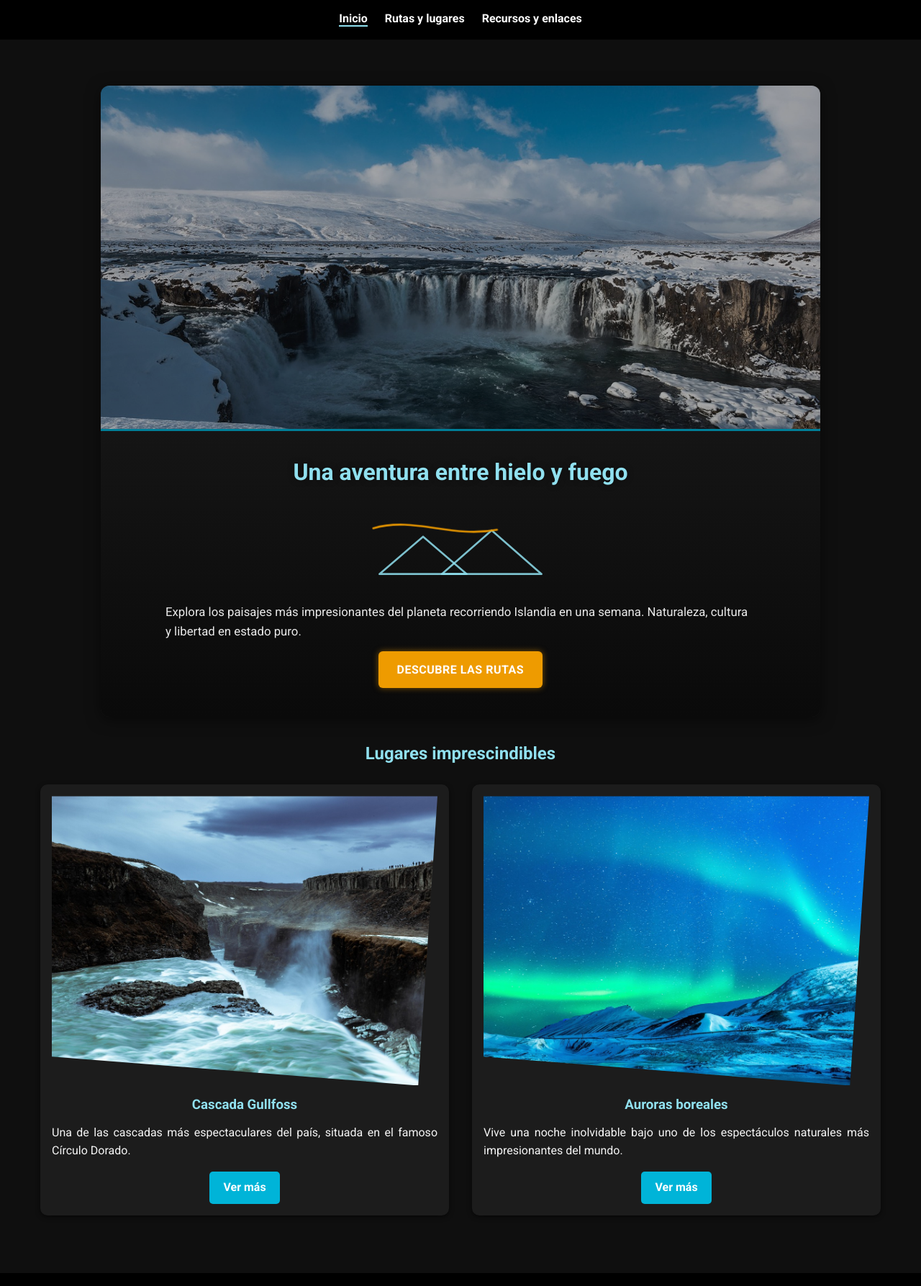
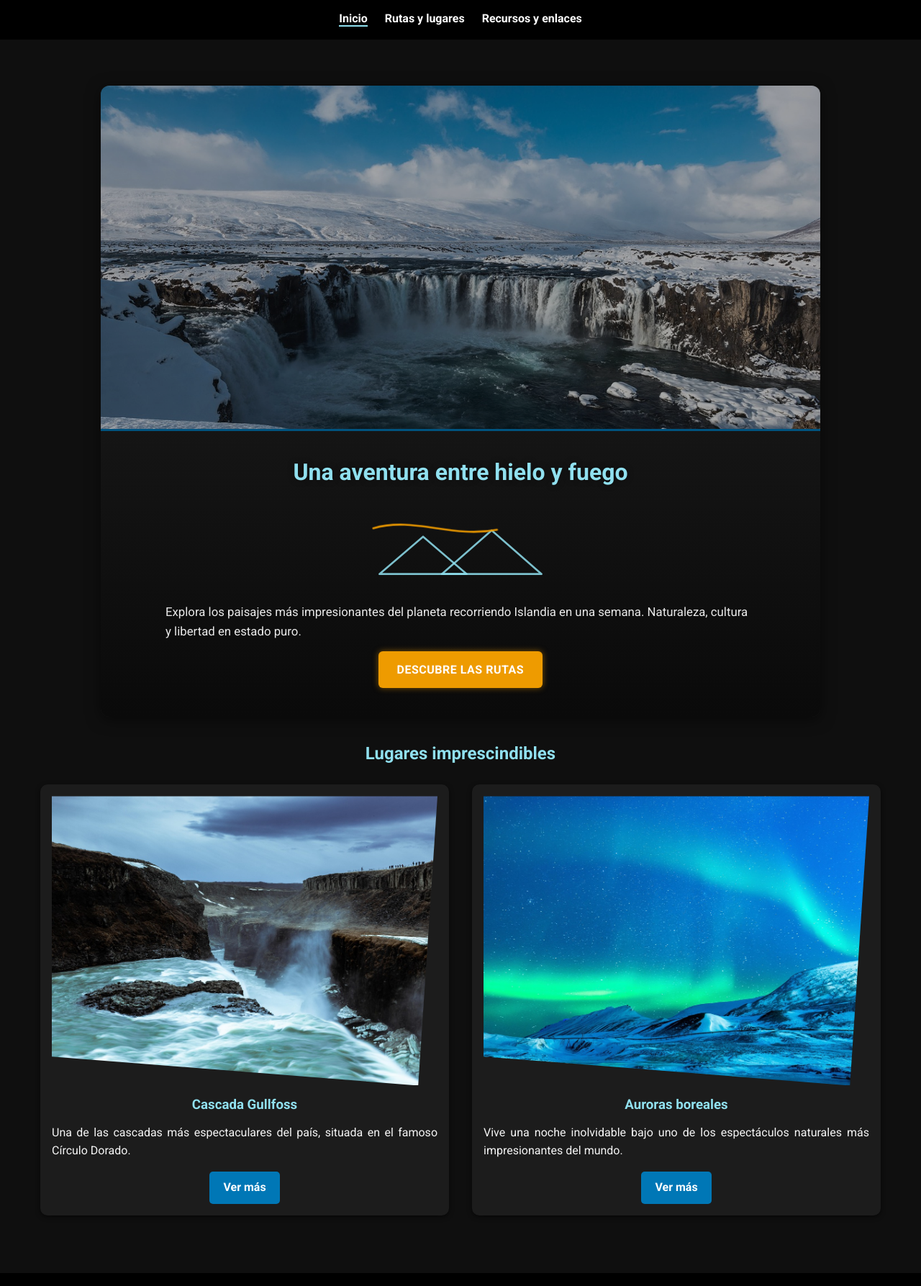
Before and after one commit to flifante/Islandia7Dias, a website built with Parcel: page src/index.html in a window 1280 px wide. Shown: the part 70-1857 px from the top of the page at 72% size. Built offline with nearby package versions, Linux system fonts and the light colour scheme.

Commit message:
PEC3:mejoras de accesibilidad index.html

```diff
--- a/src/assets/css/main.scss
+++ b/src/assets/css/main.scss
@@ -2,7 +2,7 @@
 @use "sass:color";
 
 $color-fondo: #0f0f0f;
-$color-principal: #00b4d8;
+$color-principal: #0077b6;
 $color-secundario: #90e0ef;
 $color-texto: #f5f5f5;
 $color-boton: #ee9b00;
@@ -192,6 +192,10 @@ header {
     stroke-dasharray: 200;
     stroke-dashoffset: 200;
     animation: auroraMovimiento 3s ease-out forwards, auroraFlotar 4s ease-in-out infinite alternate;
+  }
+  .svg-wrapper {
+  min-height: 120px; /* La misma altura que tu SVG */
+  display: block;
   }
 }
 
@@ -646,3 +650,9 @@ footer {
     opacity: 1;
   }
 }
+
+/* Mejora de accesibilidad */
+a:focus, button:focus {
+  outline: 3px solid $color-boton;
+  outline-offset: 4px;
+}
--- a/src/index.html
+++ b/src/index.html
@@ -6,14 +6,14 @@
     <meta name="description" content="Descubre Islandia en 7 días: una guía completa para explorar cascadas, glaciares, auroras boreales y paisajes únicos.">
     <title>Islandia en 7 días</title>
     <link rel="icon" href="./assets/images/favicon.png" type="image/png">
-    <link rel="stylesheet" href="./assets/css/main.scss">
+
+    <link rel="preload" as="image" href="./assets/images/islandia-hero.jpg?as=avif&width=1200" imagesrcset="./assets/images/islandia-hero.jpg?as=avif&width=480 480w, ./assets/images/islandia-hero.jpg?as=avif&width=800 800w, ./assets/images/islandia-hero.jpg?as=avif&width=1200 1200w" imagesizes="(max-width: 600px) 90vw, 100vw">
 
     <link rel="preconnect" href="https://fonts.googleapis.com">
     <link rel="preconnect" href="https://fonts.gstatic.com" crossorigin>
-    <link rel="preload" href="https://fonts.googleapis.com/css2?family=Roboto:wght@400;700&display=swap" as="style" onload="this.onload=null;this.rel='stylesheet'">
-    <noscript>
-      <link href="https://fonts.googleapis.com/css2?family=Roboto:wght@400;700&display=swap" rel="stylesheet">
-    </noscript>
+    <link href="https://fonts.googleapis.com/css2?family=Roboto:wght@400;700&display=swap" rel="stylesheet">
+
+    <link rel="stylesheet" href="./assets/css/main.scss">
   </head>
 
   <body>
@@ -133,7 +133,7 @@
 
             <h3>Cascada Gullfoss</h3>
             <p>Una de las cascadas más espectaculares del país, situada en el famoso Círculo Dorado.</p>
-            <a href="det1.html" class="enlace-detalle">Ver más</a>
+            <a href="det1.html" class="enlace-detalle" aria-label="Ver más sobre la Cascada Gullfoss">Ver más</a>
           </article>
 
           <article>
@@ -171,7 +171,7 @@
 
             <h3>Auroras boreales</h3>
             <p>Vive una noche inolvidable bajo uno de los espectáculos naturales más impresionantes del mundo.</p>
-            <a href="det2.html" class="enlace-detalle">Ver más</a>
+            <a href="det2.html" class="enlace-detalle" aria-label="Ver más sobre las Auroras boreales">Ver más</a>
           </article>
         </div>
       </section>
```
